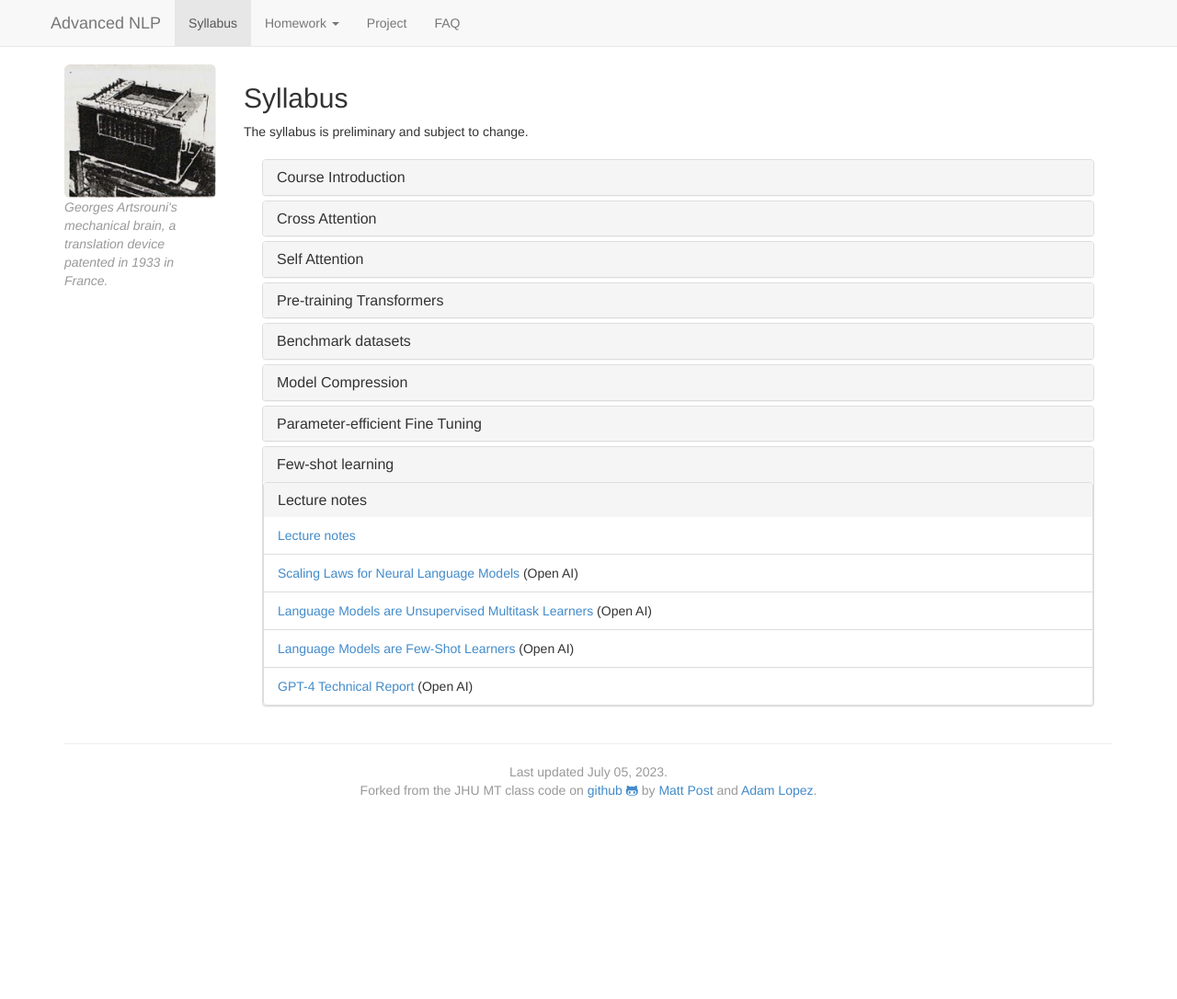
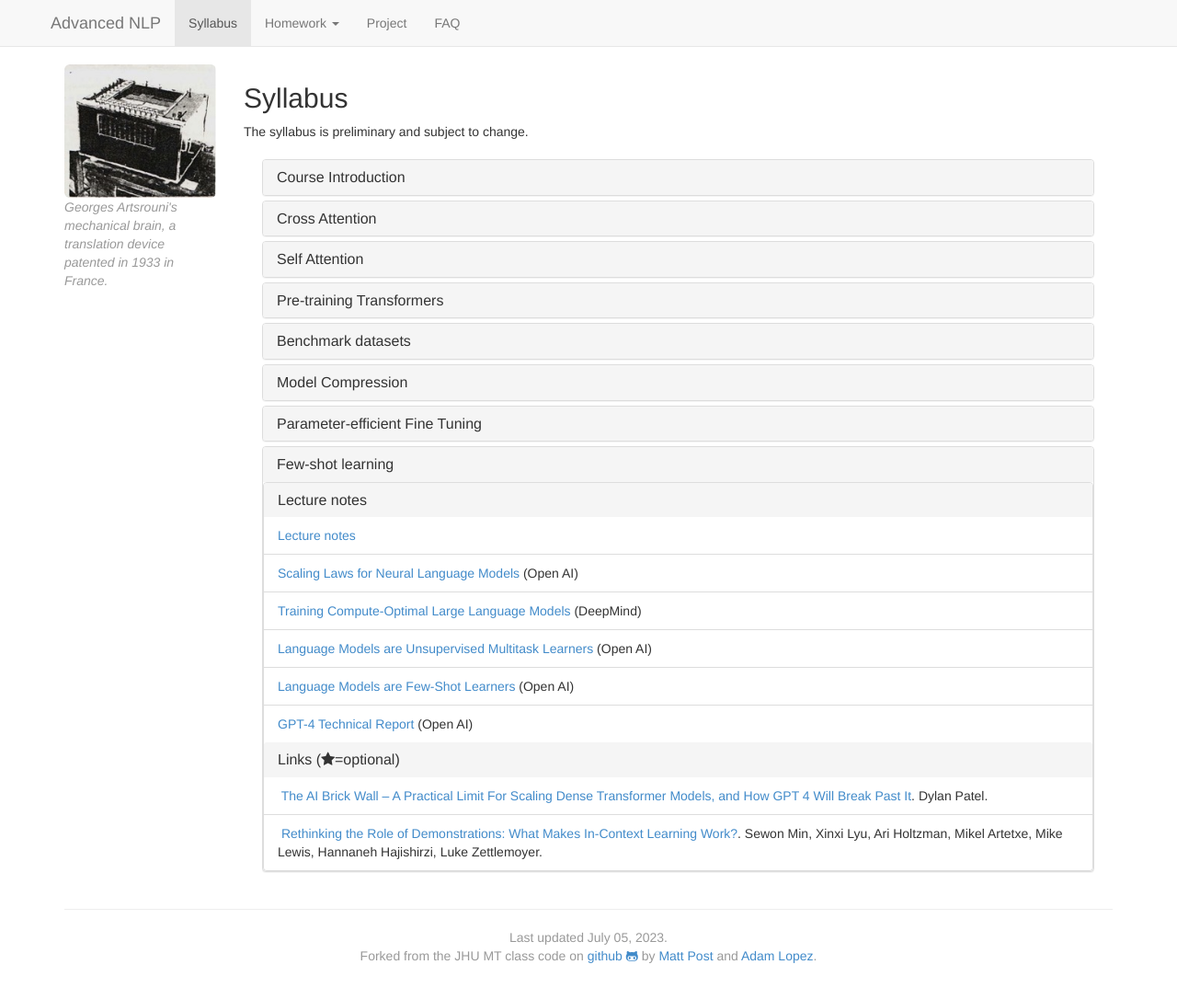
Before and after one commit to anoopsarkar/advanced-nlp-class, a Jekyll site: the page built from syllabus.md, in a window 1280 px wide and 1089 px high. Shown: the top 1086 px of the window at 92% size. Built offline with Jekyll 4.4.1, drawn with Linux system fonts in a browser that asks for light colours; nearby versions of some CDN libraries.

Commit message:
dinner at Olivers place

```diff
--- a/_data/syllabus.yaml
+++ b/_data/syllabus.yaml
@@ -65,6 +65,12 @@
     - title: "Improving Transformer Optimization Through Better Initialization"
       author: "Xiao Shi Huang, Felipe Perez, Jimmy Ba, Maksims Volkovs"
       url: "https://proceedings.mlr.press/v119/huang20f.html"
+    - title: "A Mathematical Framework for Transformer Circuits"
+      author: "Anthropic"
+      url: "https://transformer-circuits.pub/2021/framework/index.html"
+    - title: "Analyzing Multi-Head Self-Attention: Specialized Heads Do the Heavy Lifting, the Rest Can Be Pruned"
+      author: "Elena Voita, David Talbot, Fedor Moiseev, Rico Sennrich, Ivan Titov"
+      url: "https://aclanthology.org/P19-1580/"
 - title: "Pre-training Transformers"
   tag: "bert"
   include: true
@@ -162,6 +168,9 @@
     - title: "AdapterFusion: Non-Destructive Task Composition for Transfer Learning"
       author: "Jonas Pfeiffer, Aishwarya Kamath, Andreas Rücklé, Kyunghyun Cho, Iryna Gurevych"
       url: "https://aclanthology.org/2021.eacl-main.39/"
+    - title: "Parameter-Efficient Tuning with Special Token Adaptation"
+      author: "Xiaocong Yang, James Y. Huang, Wenxuan Zhou, Muhao Chen"
+      url: "https://aclanthology.org/2023.eacl-main.60/"
 - title: "Few-shot learning"
   tag: "fewshot"
   include: true
@@ -172,6 +181,9 @@
     - title: "Scaling Laws for Neural Language Models"
       author: "Open AI"
       url: "https://arxiv.org/abs/2001.08361"
+    - title: "Training Compute-Optimal Large Language Models"
+      author: "DeepMind"
+      url: "https://arxiv.org/abs/2203.15556"
     - title: "Language Models are Unsupervised Multitask Learners"
       author: "Open AI"
       url: "https://cdn.openai.com/better-language-models/language_models_are_unsupervised_multitask_learners.pdf"
@@ -181,3 +193,10 @@
     - title: "GPT-4 Technical Report"
       author: "Open AI"
       url: "https://arxiv.org/abs/2303.08774"
+  links:
+    - title: "The AI Brick Wall – A Practical Limit For Scaling Dense Transformer Models, and How GPT 4 Will Break Past It"
+      author: "Dylan Patel"
+      url: "https://www.semianalysis.com/p/the-ai-brick-wall-a-practical-limit"
+    - title: "Rethinking the Role of Demonstrations: What Makes In-Context Learning Work?"
+      author: "Sewon Min, Xinxi Lyu, Ari Holtzman, Mikel Artetxe, Mike Lewis, Hannaneh Hajishirzi, Luke Zettlemoyer"
+      url: "https://arxiv.org/abs/2202.12837"
```
